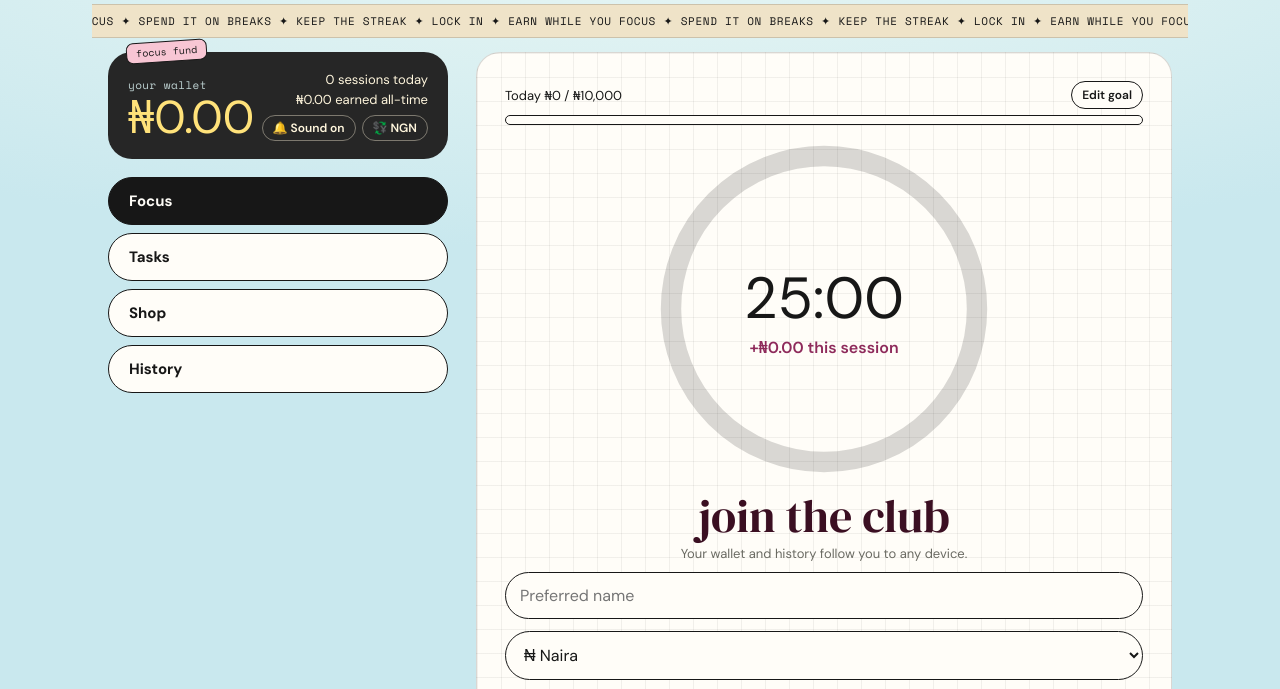
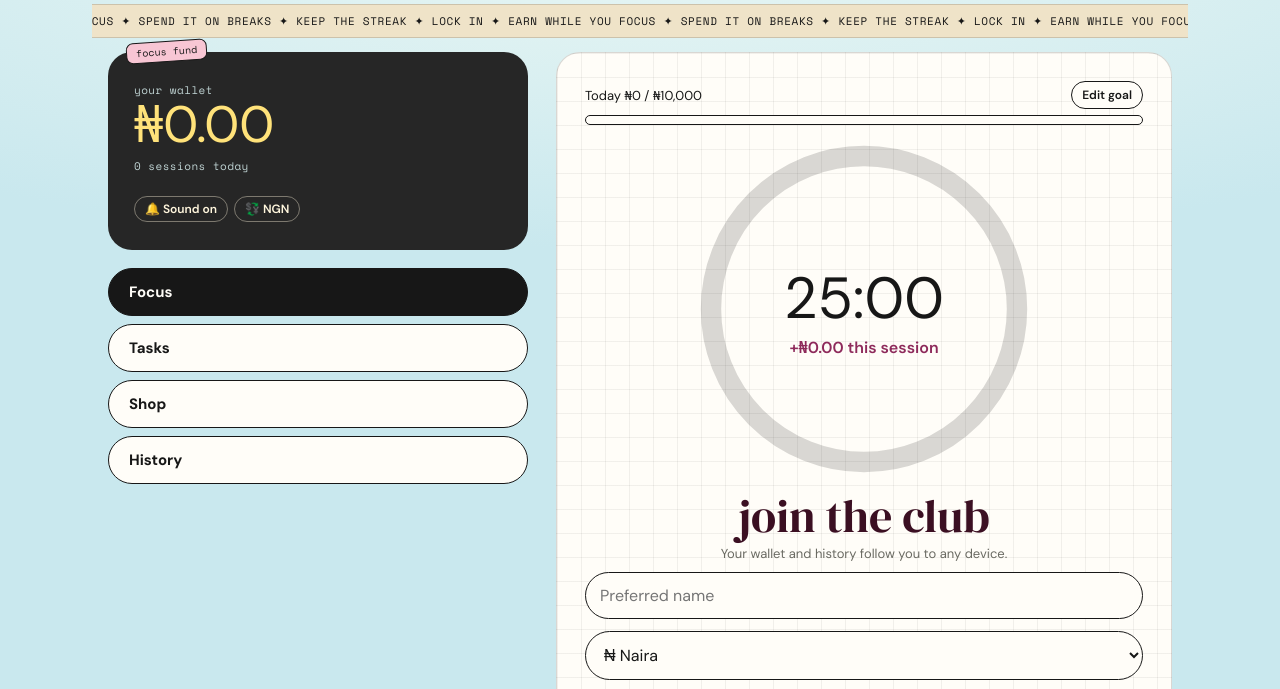
Before and after one commit to treasureughulu/Lock-In, a plain HTML site: page index.html in a window 1280 px wide. Shown: the part 81-770 px from the top of the page. Drawn offline with nearby package versions, Linux system fonts and the light colour scheme; a web font is replaced by a local one.

Commit message:
Add files via upload

```diff
--- a/index.html
+++ b/index.html
@@ -112,6 +112,18 @@ nav button{flex:none;text-align:left;padding:13px 20px;font-size:15px}
 .shop{grid-template-columns:repeat(3,1fr)}
 .wm{font-size:40px}
 }
+.wallet{flex-wrap:wrap;gap:12px;min-width:0}
+.wallet>div{min-width:0}
+#bal{overflow-wrap:anywhere}
+.stats{text-align:left}
+@media (min-width:900px){
+.layout{grid-template-columns:380px 1fr}
+.wallet{flex-direction:column;align-items:flex-start;gap:16px;padding:28px 26px}
+.wallet #bal{font-size:clamp(40px,4vw,56px)}
+.stats,.sb{width:100%}
+.sb{justify-content:flex-start}
+}
+@media (min-width:1200px){.layout{grid-template-columns:420px 1fr}}
 </style>
 </head>
 <body>
@@ -119,8 +131,8 @@ nav button{flex:none;text-align:left;padding:13px 20px;font-size:15px}
   <header class="hd"><span style="width:46px;flex:none;display:block"><svg xmlns="http://www.w3.org/2000/svg" viewBox="0 0 128 128" role="img" aria-label="Lock In logo"><rect x="6" y="6" width="116" height="116" rx="32" fill="#BFE2EF" stroke="#171717" stroke-width="5"/><path d="M44 64V48a20 20 0 0 1 40 0V64" fill="none" stroke="#171717" stroke-width="17" stroke-linecap="round"/><path d="M44 64V48a20 20 0 0 1 40 0V64" fill="none" stroke="#FFFDF8" stroke-width="8" stroke-linecap="round"/><rect x="32" y="60" width="64" height="50" rx="16" fill="#FFE27A" stroke="#171717" stroke-width="5"/><path d="M54 95V77L74 95V77" fill="none" stroke="#171717" stroke-width="5" stroke-linecap="round" stroke-linejoin="round"/><path d="M49 84H79M49 89H79" stroke="#171717" stroke-width="3.5" stroke-linecap="round"/><path d="M104 8l4.5 10 11 1-8.300 7.500 2.600 10.800-9.800-5.800-9.800 5.800 2.600-10.800-8.300-7.500 11-1z" fill="#F6C945" stroke="#171717" stroke-width="3" stroke-linejoin="round" transform="translate(-4 4) scale(.9)"/></svg></span><span class="wm" aria-label="Lock In"><b style="color:#FFFDF8">l</b><b style="color:#CFE6B4">o</b><b style="color:#FFF0A3">c</b><b style="color:#F8C6D4">k</b>&nbsp;<b style="color:#BFE2EF">i</b><b style="color:#FFFDF8">n</b><b style="color:#FFE27A">.</b></span><span id="hello" class="big hello"></span><button id="theme" class="mini" aria-label="Switch between dark and light mode" style="font-size:16px;padding:6px 10px"></button></header>
   <div class="tick" aria-hidden="true"><div class="trk"><span>LOCK IN ✦ EARN WHILE YOU FOCUS ✦ SPEND IT ON BREAKS ✦ KEEP THE STREAK ✦ LOCK IN ✦ EARN WHILE YOU FOCUS ✦ SPEND IT ON BREAKS ✦ KEEP THE STREAK ✦ LOCK IN ✦ EARN WHILE YOU FOCUS ✦ SPEND IT ON BREAKS ✦ KEEP THE STREAK ✦ </span><span>LOCK IN ✦ EARN WHILE YOU FOCUS ✦ SPEND IT ON BREAKS ✦ KEEP THE STREAK ✦ LOCK IN ✦ EARN WHILE YOU FOCUS ✦ SPEND IT ON BREAKS ✦ KEEP THE STREAK ✦ LOCK IN ✦ EARN WHILE YOU FOCUS ✦ SPEND IT ON BREAKS ✦ KEEP THE STREAK ✦ </span></div></div>
   <div class="layout"><aside class="side"><section class="wallet" aria-live="off">
-    <div><span class="tag">focus fund</span><small>your wallet</small><div class="big" id="bal">₦0.00</div></div>
-    <div class="stats"><div id="st1"></div><div id="st2"></div><div class="sb"><button class="snd" id="snd">🔔 Sound on</button><button class="snd" id="cur"></button></div></div>
+    <div><span class="tag">focus fund</span><small>your wallet</small><div class="big" id="bal">₦0.00</div><small id="sday" style="margin-top:6px"></small></div>
+    <div class="stats"><div class="sb"><button class="snd" id="snd">🔔 Sound on</button><button class="snd" id="cur"></button></div></div>
   </section>
   <nav role="tablist">
     <button role="tab" id="t-focus" aria-selected="true">Focus</button>
@@ -182,6 +194,7 @@ nav button{flex:none;text-align:left;padding:13px 20px;font-size:15px}
 <section id="v-hist" class="card hide">
     <div id="acct" style="margin-bottom:16px"></div>
 
+    <div class="shop" style="margin:0 0 12px"><div class="item" style="cursor:default"><span class="m">sessions today</span><span class="p" id="st1">0</span></div><div class="item" style="cursor:default"><span class="m">all-time earned</span><span class="p" id="st2">0</span></div></div>
     <div id="hsum" class="shop" style="margin:0 0 12px"></div>
     <div id="hlist"></div>
     <b class="big" style="font-size:18px;display:block;margin-top:16px">Focus minutes, last 7 days</b>
@@ -211,7 +224,7 @@ const $=id=>document.getElementById(id);
 const day=()=>new Date().toDateString();
 let S={bal:0,total:0,sessions:0,dayN:0,day:day(),custom:[],log:[]};
 try{const x=JSON.parse(localStorage.getItem('lockin-v1')||'null');if(x)S=Object.assign(S,x)}catch(e){}
-if(S.day!==day()){S.day=day();S.dayN=0}
+
 const save=()=>{S.upd=Date.now();try{localStorage.setItem('lockin-v1',JSON.stringify(S))}catch(e){}queuePush()};
 const fresh=()=>({bal:0,total:0,sessions:0,dayN:0,day:day(),custom:[],log:[]});
 const dkey=t=>{const d=new Date(t);return d.getFullYear()+'-'+String(d.getMonth()+1).padStart(2,'0')+'-'+String(d.getDate()).padStart(2,'0')};
@@ -235,8 +248,8 @@ function pending(){if(!run)return 0;return Math.max(0,elapsed()/60000*RATE*run.m
 function render(){
   const p=pending();
   $('bal').textContent=money(S.bal+(run?p:0));
-  $('st1').textContent=S.dayN+' sessions today';
-  $('st2').textContent=money(S.total)+' earned all-time';
+  $('st1').textContent=S.dayN;$('sday').textContent=S.dayN+(S.dayN===1?' session':' sessions')+' today';
+  $('st2').textContent=money(S.total);
   if(run){const kk=Math.floor(p/1000);if(kk>run.k){run.k=kk;SND.ping();toast(money(kk*1000).replace(/\.00$/,'')+' banked so far')}const left=run.dur-elapsed();$('time').textContent=clock(left);$('pend').textContent=run.pa?'Paused':'+'+money(p)+' this session'+(run.mult>1?' · ×'+run.mult.toFixed(1):'');$('arc').style.strokeDashoffset=565.5*(left/run.dur);if(left<=0)finish()}
   blkTick();liveUI();if(brk){const l=brk.end-Date.now();$('btime').textContent=clock(l);if(l<=0){brk=null;SND.over();notify('Break over','Time to lock in.');toast('Break over. Time to lock in.');view('focus');showShop()}}
 }
@@ -258,7 +271,7 @@ function showShop(){renderPark();
     b.innerHTML='<span class="e">'+it.e+'</span>'+it.n+'<span class="p">'+money(ip(it)).replace(/\.00$/,String())+'</span><span class="m">'+it.m+' min break'+'</span>';
     b.onclick=()=>editMode?startEdit(it):buy(it);box.appendChild(b)});
 }
-function buy(it){if(S.bal<ip(it))return;S.bal-=ip(it);log({k:'spend',name:it.n,amt:ip(it)});save();SND.spend();{brk={end:Date.now()+it.m*60000,name:it.e+' '+it.n};if(blk){cool=null;blk.nextAt=brk.end}toast('Enjoy it. Spent '+money(ip(it)).replace(/\.00$/,String()))}showShop();render()}
+function buy(it){if(S.bal<ip(it))return;S.bal-=ip(it);log({k:'spend',name:it.n,amt:ip(it),m:it.m});save();SND.spend();{brk={end:Date.now()+it.m*60000,name:it.e+' '+it.n};if(blk){cool=null;blk.nextAt=brk.end}toast('Enjoy it. Spent '+money(ip(it)).replace(/\.00$/,String()))}showShop();render()}
 
 function view(v){['focus','tasks','shop','hist'].forEach(k=>{$('v-'+k).classList.toggle('hide',k!==v);$('t-'+k).setAttribute('aria-selected',k===v)});if(v==='shop')showShop();if(v==='hist')hist();if(v==='tasks')renderTasks()}
 $('t-focus').onclick=()=>view('focus');$('t-shop').onclick=()=>view('shop');$('t-hist').onclick=()=>view('hist');$('t-tasks').onclick=()=>view('tasks');
@@ -294,8 +307,8 @@ function stat(k,v){return '<div class="item" style="cursor:default"><span class=
 const openD=new Set([dkey(Date.now())]);let showDays=14;
 function dlab(k){if(k===dkey(Date.now()))return'Today';const y=new Date();y.setDate(y.getDate()-1);if(k===dkey(y))return'Yesterday';const[a,b,c]=k.split('-');return new Date(a,b-1,c).toLocaleDateString([],{weekday:'short',day:'numeric',month:'short'})}
 function hist(){
-  const L=S.log||[],ic={focus:'🎯',spend:'🛍️',game:'🎮',quit:'💨',bonus:'🏆'},RE=['😵','😕','😐','🙂','🔥'];
-  const txt=e=>e.k==='focus'?esc(e.task||'Focus session')+' · '+e.mins+' min'+(e.mult>1?' · ×'+e.mult.toFixed(1):'')+' · +'+N0(e.amt)+(e.rate?' '+RE[e.rate-1]:'')+(e.note?'<br><span style="color:var(--mute)">'+esc(e.note)+'</span>':''):e.k==='spend'?esc(e.name)+' · −'+N0(e.amt):e.k==='bonus'?'Daily goal hit · '+e.streak+'-day streak · +'+N0(e.amt):e.k==='game'?'Coin Catch · '+e.hits+' caught · +'+N0(e.amt):'Gave up '+esc(e.task||'a session')+' · lost '+N0(e.amt);
+  const L=S.log||[],ic={focus:'🎯',spend:'🛍️',game:'🎮',quit:'💨',bonus:'🏆',expire:'⌛'},RE=['😵','😕','😐','🙂','🔥'];
+  const txt=e=>e.k==='focus'?esc(e.task||'Focus session')+' · '+e.mins+' min'+(e.mult>1?' · ×'+e.mult.toFixed(1):'')+' · +'+N0(e.amt)+(e.rate?' '+RE[e.rate-1]:'')+(e.note?'<br><span style="color:var(--mute)">'+esc(e.note)+'</span>':''):e.k==='spend'?esc(e.name)+' · −'+N0(e.amt):e.k==='bonus'?'Daily goal hit · '+e.streak+'-day streak · +'+N0(e.amt):e.k==='expire'?'Unspent money expired overnight · −'+N0(e.amt):e.k==='game'?'Coin Catch · '+e.hits+' caught · +'+N0(e.amt):'Gave up '+esc(e.task||'a session')+' · lost '+N0(e.amt);
   const row=e=>'<div style="display:flex;justify-content:space-between;gap:10px;padding:8px 0 8px 18px;font-size:14px"><span>'+(ic[e.k]||'')+' '+txt(e)+'</span><span style="color:var(--mute);white-space:nowrap">'+new Date(e.t).toLocaleTimeString([],{hour:'2-digit',minute:'2-digit'})+'</span></div>';
   const days=[];for(let i=6;i>=0;i--){const d=new Date();d.setDate(d.getDate()-i);days.push(d)}
   const wk=days.map(dkey),W=L.filter(e=>wk.includes(dkey(e.t))),wf=W.filter(e=>e.k==='focus');
@@ -398,7 +411,7 @@ function applyCur(){lenOpts();cest();blenOpts();$('ratehint').textContent='You e
 $('cur').onclick=()=>{S.cur=CK[(CK.indexOf(S.cur||'NGN')+1)%3];save();applyCur()};
 let blk=null,cool=null,lastHB=0;
 function endBlock(){blk=null;cool=null;toast('Work block complete 🎉 Great work.');SND.done();notify('Work block complete 🎉','You made it to the end.');ui();render()}
-function blkTick(){if(Date.now()-lastHB>2000){lastHB=Date.now();saveLive()}if(blk&&!run&&!brk&&blk.nextAt&&Date.now()>=blk.nextAt){blk.nextAt=0;cool=null;if(blk.to-Date.now()<6e4)endBlock();else{begin();view('focus')}}}
+function blkTick(){rollDay();if(Date.now()-lastHB>2000){lastHB=Date.now();saveLive()}if(blk&&!run&&!brk&&blk.nextAt&&Date.now()>=blk.nextAt){blk.nextAt=0;cool=null;if(blk.to-Date.now()<6e4)endBlock();else{begin();view('focus')}}}
 $('skipc').onclick=()=>{if(cool&&blk){cool=null;blk.nextAt=Date.now()}};
 $('endb').onclick=()=>{if(confirm('End the work block? A session in progress will finish normally.')){blk=null;cool=null;toast('Work block ended.');render()}};
 $('mode').onchange=()=>{const b=$('mode').value==='b';['blkrow','blenrow','blkhint'].forEach(i=>$(i).classList.toggle('hide',!b));$('cbrow').classList.toggle('hide',!(b&&$('blen').value==='c'));$('len').parentElement.classList.toggle('hide',b);if(b){['crow','cest'].forEach(i=>$(i)&&$(i).classList.add('hide'))}else if(typeof cest==='function')cest();$('start').textContent=b?'Start work block':'Start earning'};
@@ -416,11 +429,13 @@ document.addEventListener('visibilitychange',()=>{if(document.hidden)saveLive()}
 function blenOpts(sel){const v=sel||$('blen').value||'50';$('blen').innerHTML=[25,50,90].map(m=>'<option value="'+m+'"'+(String(m)===v?' selected':'')+'>Focus in '+m+'-minute stretches</option>').join('')+'<option value="c"'+(v==='c'?' selected':'')+'>Custom stretch length…</option>'}
 const bm=()=>$('blen').value==='c'?Math.min(240,Math.max(0,Math.round(+$('cbl').value||0))):+$('blen').value;
 $('blen').onchange=()=>{$('cbrow').classList.toggle('hide',$('blen').value!=='c')};
+const CARRY=.25;
+function rollDay(){if(S.day===day()||blk)return;const lost=Math.round(S.bal*(1-CARRY));S.day=day();S.dayN=0;if(lost>0){S.bal-=lost;log({k:'expire',amt:lost});toast('New day. '+money(lost).replace(/\.00$/,'')+' of unspent money expired.')}save()}
 const rootEl=document.documentElement;
 const curTheme=()=>rootEl.dataset.theme||(matchMedia('(prefers-color-scheme: dark)').matches?'dark':'light');
 const themeBtn=()=>$('theme').textContent=curTheme()==='dark'?'☀️':'🌙';
 $('theme').onclick=()=>{const t=curTheme()==='dark'?'light':'dark';rootEl.dataset.theme=t;try{localStorage.setItem('lockin-theme',t)}catch(e){}themeBtn()};themeBtn();
-restoreLive();applyCur();ui();view('focus');render();setInterval(render,200);
+restoreLive();rollDay();applyCur();ui();view('focus');render();setInterval(render,200);
 </script>
 </body>
 </html>
```
